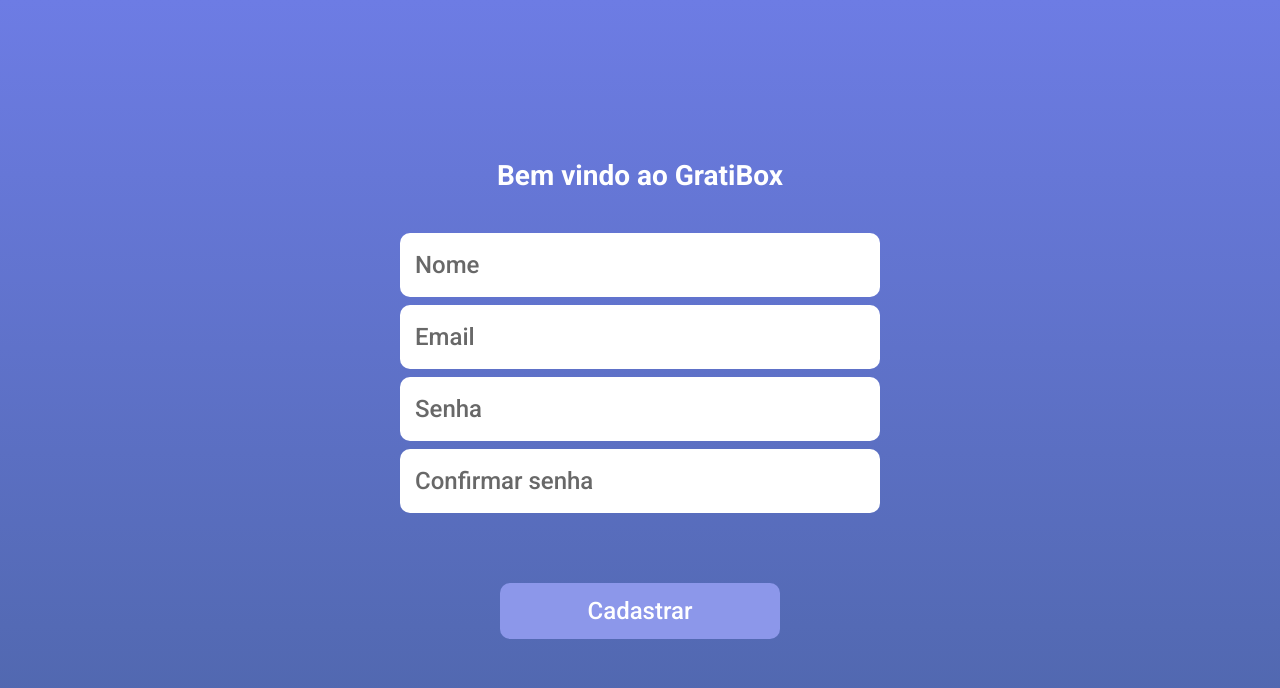
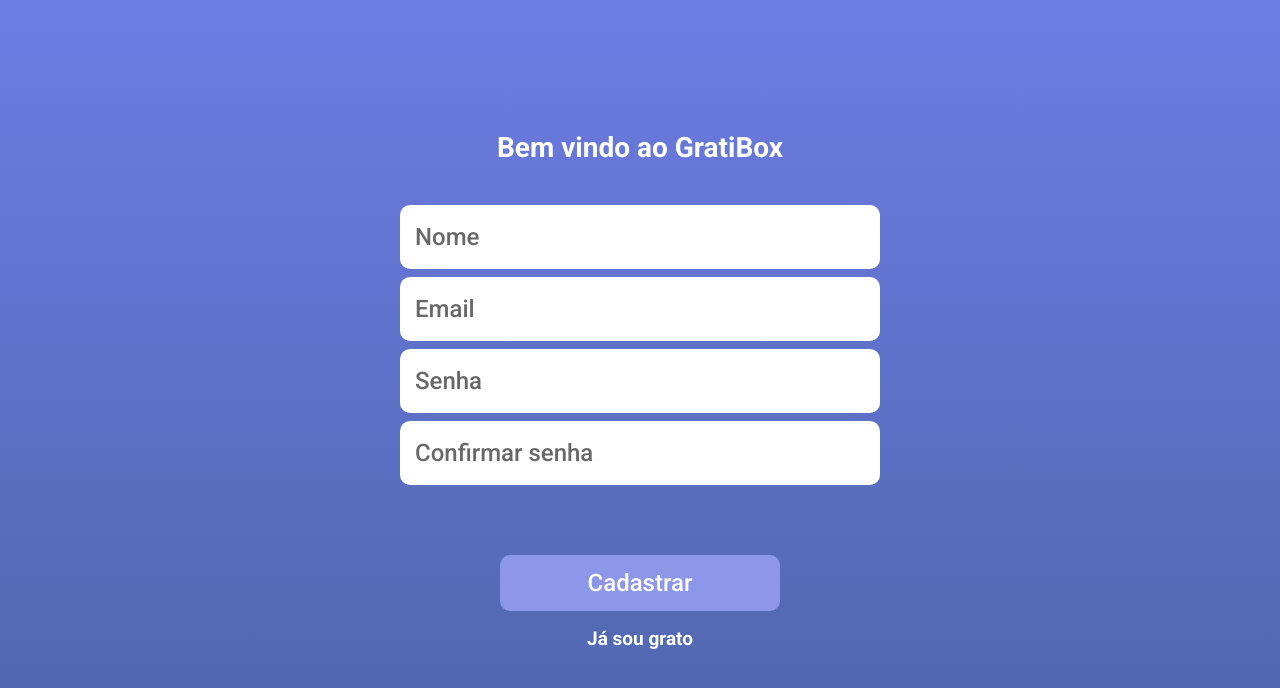
Before and after one commit to victordurco/gratibox, a React (Create React App) app: page /cadastro in a window 1280 px wide. Shown: the top 688 px of the page. Built offline with nearby package versions, Linux system fonts and the light colour scheme.

Commit message:
added button to login page in sign up page

```diff
--- a/src/pages/Home/index.jsx
+++ b/src/pages/Home/index.jsx
@@ -38,7 +38,6 @@
   display: flex;
   justify-content: center;
   align-items: center;
-   background-image: linear-gradient(to top, #4D65A8,#6D7CE4);
 `;
 
 const Background = styled.div`
@@ -49,7 +48,6 @@
   flex-direction: column;
   align-items: center;
   justify-content: center;
-  background-image: linear-gradient(to top, #4D65A8,#6D7CE4);
 `;
 
 const BackgroundTop = styled.div`
--- a/src/pages/SignUp/index.jsx
+++ b/src/pages/SignUp/index.jsx
@@ -149,6 +149,7 @@
           loading={loading}
         />
       </Form>
+      <SignUpButton onClick={() => navigate('/entrar')}>Já sou grato</SignUpButton>
     </Container>
   );
 };
@@ -172,3 +173,18 @@
   justify-content: center;
   align-items: center;
 `;
+
+const SignUpButton = styled.button`
+  width: 60vw;
+  max-width: 400px;
+  height: 56px;
+  color: white;
+  font-size:19px;
+  font-weight: 700;
+  border-radius:10px;
+  background-color: inherit;
+  display: flex;
+  justify-content: center;
+  align-items: center;
+  cursor: pointer;
+`;
--- a/src/styles/GlobalStyle.js
+++ b/src/styles/GlobalStyle.js
@@ -37,6 +37,19 @@
     font-family: Roboto, sans-serif;
     color: #000000;
     background-image: linear-gradient(to top, #4D65A8,#6D7CE4);
+    ::-webkit-scrollbar {
+        width: 8px;
+        }
+
+    ::-webkit-scrollbar-track {
+        background: #6D7CE4;
+    }
+
+    ::-webkit-scrollbar-thumb {
+        background-color: #31416e;
+        border-radius: 20px;
+        border: 3px solid #31416e;
+     }
     }
     ol, ul {
     list-style: none;
```
Also changed, not shown: src/App.jsx (+5 -6 lines).
